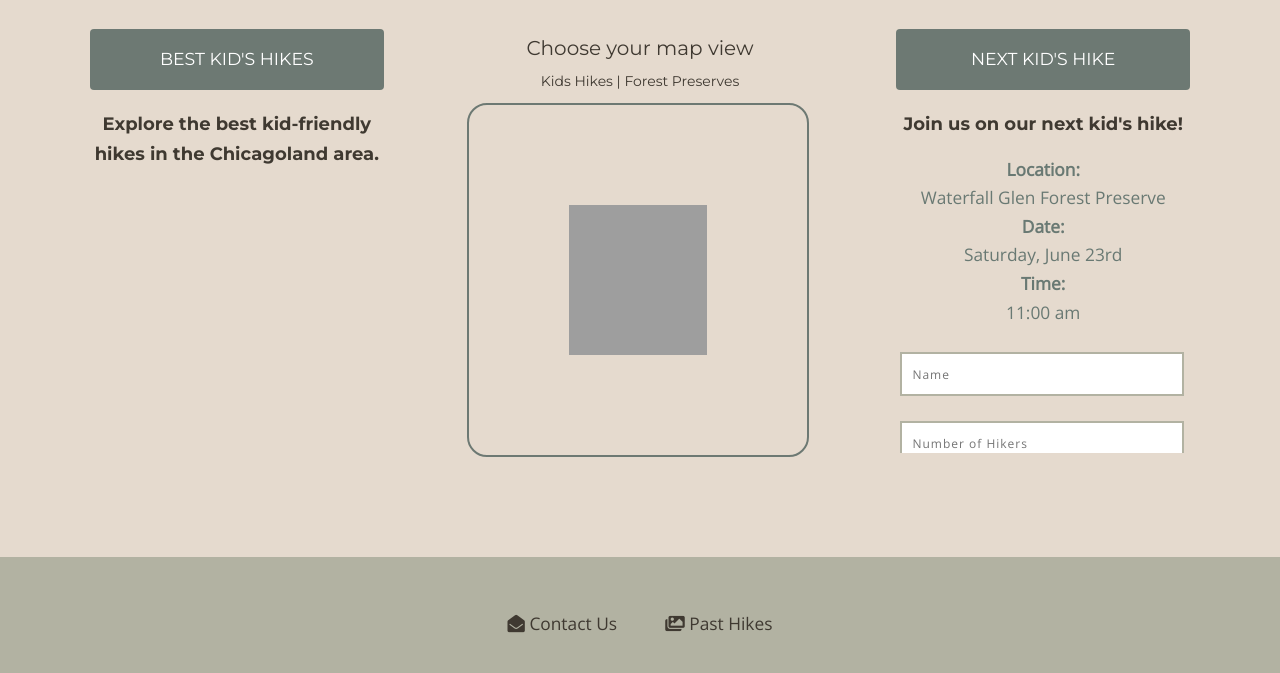
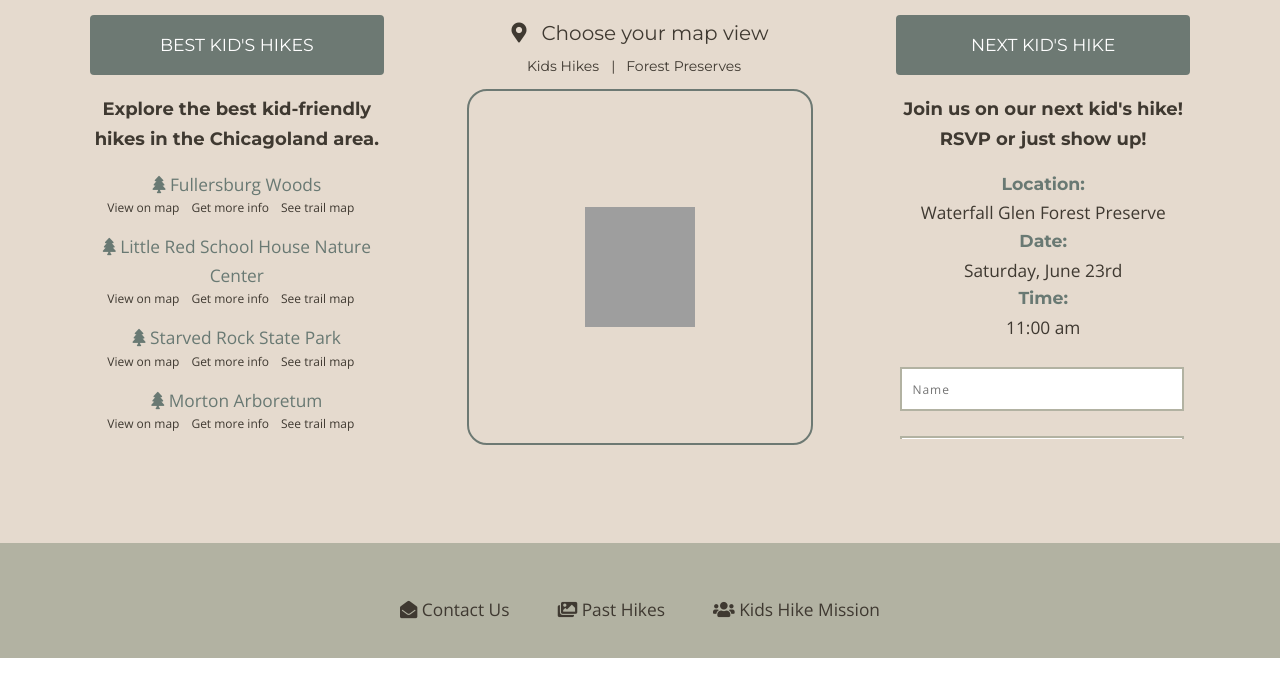
Before and after one commit to charlescollings/kidsHike, a website: page public/index.html in a window 1280 px wide. Shown: the part 170-843 px from the top of the page. Drawn offline with nearby package versions, Linux system fonts and the light colour scheme; some packages are replaced by stand-ins of ours; grey boxes are pictures that could not be loaded.

Commit message:
final push

```diff
--- a/config/config.json
+++ b/config/config.json
@@ -1,14 +1,14 @@
 {
   "development": {
     "username": "root",
-    "password": "Lostknife17",
+    "password": "Rosie123",
     "database": "kidsHike_db",
     "host": "127.0.0.1",
     "dialect": "mysql"
   },
   "test": {
     "username": "root",
-    "password": "Lostknife17",
+    "password": "Rosie123",
     "database": "kidsHike_db",
     "host": "127.0.0.1",
     "dialect": "mysql"
--- a/public/css/main.css
+++ b/public/css/main.css
@@ -3,13 +3,29 @@
 
 .smaller-text {
 	font-weight: bold;
-
+    font-family: "Montserrat", sans-serif;
+}
+.ghost-link {
+	color: #3f3931;
+	text-decoration: none;
+	margin-right: 12px;
+}
+#kidsHikesMap, #forestPresMap {
+	color: #3f3931;
+	text-decoration: none;
+	margin-right: 12px;
+	text-align: center;
+}
+.hikes-text-info {
+	margin-bottom: 14px;
+}
+.dates {
+	color: #3f3931;
 }
 /* Map */
 #map {
-    height: 150px;
-	width: 40%;
-	padding: 100px;
+    height: 120px;
+	padding: 116px;
     border: 2px solid #6d7973;
 	border-radius: 20px;
 }
@@ -19,7 +35,6 @@
 	text-align: center;
 	color: #3f3931;
 	font-size: 20px;
-	text-align: center;
 	font-family: "Montserrat", sans-serif;
 }
 .forest-preserve-sub {
@@ -27,6 +42,7 @@
 	font-size: 14px;
 	padding: 5px 0px 10px 0px;
 	font-family: "Montserrat", sans-serif;
+	text-align: center;
 }
 
 /* Top Kids Hike Section */
@@ -103,7 +119,7 @@ body {
 /* Three text Boxes */
 .inner {
 	margin: 0 auto;
-	max-width: 65em;
+	max-width: 75em;
 }
 @media screen and (max-width: 1280px) {
     .inner {
@@ -135,7 +151,7 @@ body, input, select, textarea {
 	margin-bottom: 2em;
 	overflow-y: scroll;
 	height:450px;
-	width: 500px;
+
 }
 
 .box .content {
@@ -229,9 +245,7 @@ button,
 	align-items: center;
 	background: #fff;
 	cursor: default;
-	height: 8em;
 	left: 0;
-	line-height: 4em;
 	top: 0;
 	width: 100%;
 	box-shadow: 0 0 10px 0 rgba(0, 0, 0, 0.075);
@@ -255,6 +269,7 @@ button,
 	font-family: "Montserrat", sans-serif;
 	font-size:18px;
 	text-align: center;
+	padding-bottom: 8px;
 }
 @media screen and (max-width: 1280px) {
     .sub-header {
--- a/public/index.html
+++ b/public/index.html
@@ -14,9 +14,8 @@
 
 		<!-- Header -->
 			<header id="header">
-				<div class="logo">Kids Hike
+				<div class="logo">Kids Hike</div>
 			<div class="sub-header">The best hikes for kids and families in the Chicagoland area</div>
-		</div>
 		</header>
 		<!-- Top Kids Hikes Section -->
 			<section id="three" class="wrapper">
@@ -27,7 +26,7 @@
 								<div class="subsets">Best Kid's Hikes</div>
 							</ul>
 							<p class="subset-text">Explore the best kid-friendly hikes in the Chicagoland area.</p>
-							   <div class="hikes-text">
+							   <div class="hike-info" id="hikes-text">
 						     <!--  <span class="icon fas fa-tree"></span>&nbsp; Waterfall Glen Forest Preserve
 									<div class="trail-sub-text"><a href="#">View on map</a>
 										<a target="_blank" href="http://www.dupageforest.org/places-to-go/forest-preserves/waterfall-glen">Get more info</a>
@@ -48,8 +47,8 @@
 					<div class="flex-item">
 						<div class="content">
 							<ul class="actions">
-									<br><div class="forest-preserve">Choose your map view</a>
-									<div class="forest-preserve-sub">Kids Hikes | Forest Preserves</a>
+									<br><div class="forest-preserve"><i class="fas fa-map-marker-alt">&nbsp; &nbsp;</i>Choose your map view</a>
+									<div class="forest-preserve-sub"><a href="javascript:initMap()" id="kidsHikesMap">Kids Hikes</a>|&nbsp; &nbsp;<a href="javascript:renderForestPresMap()" id="forestPresMap">Forest Preserves</a>
 							</ul>
 						</div>
 							<section id="map">Map</section>
@@ -62,10 +61,10 @@
 							<ul class="actions">
 								<div class="subsets">Next Kid's Hike</a>
 							</ul>
-							<p class="subset-text">Join us on our next kid's hike!</p>
-							<p class="smaller-text">Location:</p>Waterfall Glen Forest Preserve
-							<p class="smaller-text">Date:</p> Saturday, June 23rd
-							<p class="smaller-text">Time:</p> 11:00 am
+							<p class="subset-text">Join us on our next kid's hike! <br> RSVP or just show up!</p>
+							<p class="smaller-text">Location:</p><div class="dates">Waterfall Glen Forest Preserve</div>
+							<p class="smaller-text">Date:</p><div class="dates">Saturday, June 23rd</div>
+							<p class="smaller-text">Time:</p><div class="dates">11:00 am</div>
 
 						</div>
                         <!-- RSVP Form -->
@@ -75,7 +74,7 @@
 								<input type="text" id="hikerName" placeholder="Name" required>
 								<input type="number" id="numberOfHikers" placeholder="Number of Hikers" required>
 							    <input type="email" id="hikerEmail" placeholder="Email" required>
-					    	    <button class="submit-button" type="submit" placeholder="Submit">Submit</button>
+					    	    <button class="submit-button" type="submit" placeholder="Submit">Submit RSVP</button>
 							  </form>
 						    </div>
 						</section>
@@ -88,7 +87,8 @@
 				<div class="inner">
 					<ul class="actions">
 						<span class="fas fa-envelope-open"></span><a href="#"></a> Contact Us  </a> &emsp; &emsp;
-						<span class="fas fa-images"></span><a href="#"></a> Past Hikes</a>
+						<span class="fas fa-images"></span><a href="#"></a> Past Hikes</a> &emsp; &emsp;
+						<span class="fas fa-users"></span><a href="#"></a> Kids Hike Mission</a>
 					</ul>
 				</div>
 			</footer>
--- a/public/js/main.js
+++ b/public/js/main.js
@@ -1,19 +1,19 @@
 
 // this is our hike data
 var locations = [
-    ['Fullersburg Woods', 41.8266548, -87.93220009999999, "http://www.dupageforest.org/places-to-go/forest-preserves/fullersburg-woods", "https://cdn2.hubspot.net/hubfs/2920355/Places-to-Go/Documents/Forest-Preserves/Fullersburg-Woods-Trails-Guide-2017.pdf?t=1528217538568"],
-    ['Little Red School House Nature Center', 41.7089669, -87.87716069999999, "http://fpdcc.com/nature-centers/little-red-schoolhouse-nature-center/", "https://map.fpdcc.com/#/?poi=319-Little+Red+Schoolhouse+Nature+Center"],
-    ['Starved Rock State Park', 41.3508119, -88.84122539999998, "http://www.starvedrockstatepark.org/", "https://www.starvedrockstatepark.org/wp-content/uploads/TrailMap_11x17-2018.pdf"],
-    ['Morton Arboretum', 41.8163563, -88.0691635, "http://www.mortonarb.org/", "http://www.mortonarb.org/files/16MRK_HikingMap_112116_OPTIM.pdf"],
-    ['Shabbona State Park', 41.759148, -88.8699532, "https://shabbonalake.com/", "http://shabbonalake.com/"],
-    ['Maple Grove', 41.7946368, -88.02769380000001, "http://www.dupageforest.org/places-to-go/forest-preserves/maple-grove", "https://cdn2.hubspot.net/hubfs/2920355/Places-to-Go/Documents/Forest-Preserves/Maple-Grove-Trails-Guide-2017.pdf?t=1528217538568"],
-    ['Waterfall Glen Forest Preserve', 41.7505384, -87.9758569, "http://www.dupageforest.org/places-to-go/forest-preserves/waterfall-glen", "https://www.dupageforest.org/hubfs/Places-to-Go/Documents/Forest-Preserves/Waterfall-Glen-Trails-Guide-2017.pdf?t=1527873634916"]
+    ['Fullersburg Woods', 41.8266548, -87.93220009999999, "http://www.dupageforest.org/places-to-go/forest-preserves/fullersburg-woods " , "https://cdn2.hubspot.net/hubfs/2920355/Places-to-Go/Documents/Forest-Preserves/Fullersburg-Woods-Trails-Guide-2017.pdf?t=1528217538568"],
+    ['Little Red School House Nature Center', 41.7089669, -87.87716069999999, "http://fpdcc.com/nature-centers/little-red-schoolhouse-nature-center/ ", "https://map.fpdcc.com/#/?poi=319-Little+Red+Schoolhouse+Nature+Center"],
+    ['Starved Rock State Park', 41.3508119, -88.84122539999998, "http://www.starvedrockstatepark.org/ ", "https://www.starvedrockstatepark.org/wp-content/uploads/TrailMap_11x17-2018.pdf"],
+    ['Morton Arboretum', 41.8163563, -88.0691635, "http://www.mortonarb.org/ ", "http://www.mortonarb.org/files/16MRK_HikingMap_112116_OPTIM.pdf"],
+    ['Shabbona State Park', 41.759148, -88.8699532, "https://shabbonalake.com/ ", "http://shabbonalake.com/"],
+    ['Maple Grove', 41.7946368, -88.02769380000001, "http://www.dupageforest.org/places-to-go/forest-preserves/maple-grove ", "https://cdn2.hubspot.net/hubfs/2920355/Places-to-Go/Documents/Forest-Preserves/Maple-Grove-Trails-Guide-2017.pdf?t=1528217538568"],
+    ['Waterfall Glen Forest Preserve', 41.7505384, -87.9758569, "http://www.dupageforest.org/places-to-go/forest-preserves/waterfall-glen ", "https://www.dupageforest.org/hubfs/Places-to-Go/Documents/Forest-Preserves/Waterfall-Glen-Trails-Guide-2017.pdf?t=1527873634916"]
 ];
 
 function pageLoad() {
     for (var i=0; i <= locations.length; i++) {
         console.log(locations[i][0])
-        $("#hikes-text").append("<div><span class='icon fas fa-tree'></span>&nbsp;" + locations[i][0] + "<div class='trail-sub-text'><a href=javascript:showHikeMarker(" + locations[i][1] + "," + locations[i][2] + ")>View on map</a><a target='_blank' href=" + locations[i][3] + ">Get more info</a><a target='_blank' href=" + locations[i][4] + ">See trail map</a><br></div></div>");
+        $("#hikes-text").append("<div class='hikes-text-info'><span class='icon fas fa-tree'></span>&nbsp;" + locations[i][0] + "<div class='trail-sub-text'><a class='ghost-link' href=javascript:showHikeMarker(" + locations[i][1] + "," + locations[i][2] + ")>View on map</a><a class='ghost-link' target='_blank' href=" + locations[i][3] + ">Get more info</a><a class='ghost-link' target='_blank' href=" + locations[i][4] + ">See trail map</a><br></div></div>");
     }
 }
 
@@ -29,8 +29,26 @@ function showHikeMarker(latitude, longitude) {
   var marker = new google.maps.Marker({position: uluru, map: map});
 }
 
+var kidsHikeMap = $("#kidsHikesMap");
+var forestPresMap = $("#forestPresMap");
+
+$(kidsHikeMap).on("submit", initMap);
+$(forestPresMap).on("submit", renderForestPresMap);
+
+function renderForestPresMap() {
+    var uluru = {lat: 27.56, lng: -80}; // uluru should = loc lat and long of clicked hike
+    // The map, centered at Uluru
+    var map = new google.maps.Map(
+        document.getElementById('map'), {zoom: 10, center: uluru});
+    // The marker, positioned at Uluru
+    var marker = new google.maps.Marker({position: uluru, map: map});
+};
+
+
+
 function initMap() {
     var marker;
+
 
     // The location of Uluru
     var uluru = {lat: locations[3][1], lng: locations[3][2]};
```
